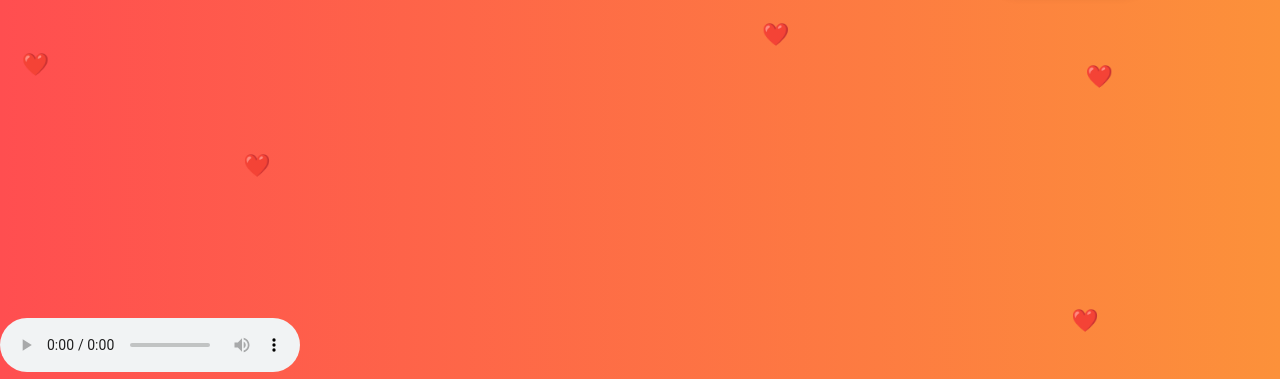
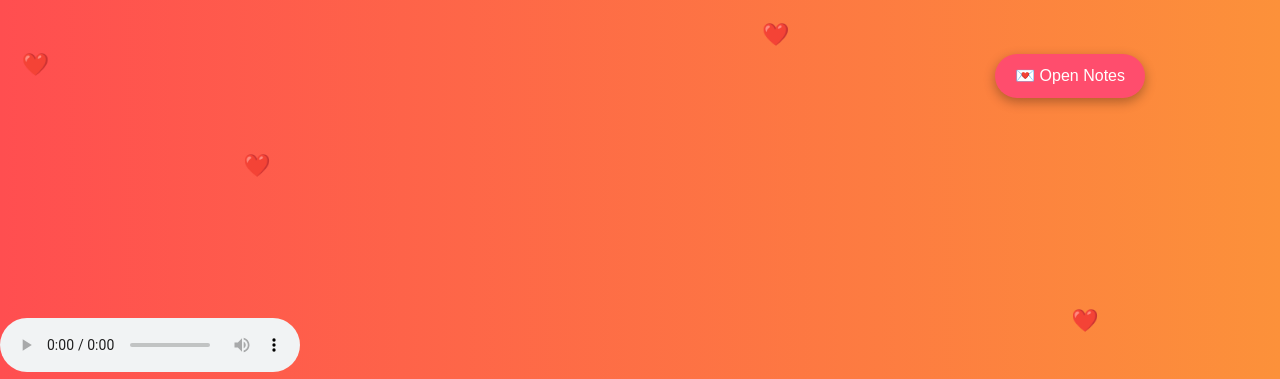
Before and after one commit to Mahu920782/valentine-site, a plain HTML site: page yes.html in a window 1280 px wide. Shown: the part 482-861 px from the top of the page. Drawn offline with nearby package versions, Linux system fonts and the light colour scheme.

Commit message:
Add files via upload

```diff
--- a/style.css
+++ b/style.css
@@ -75,7 +75,7 @@ h1{font-size:28px;}
 /* Note Button */
 .note-btn {
     position: fixed;
-    bottom: 330px;
+    bottom: 220px;
     right: 135px;
     padding: 10px 20px;
     background-color: #ff4d6d;
```
